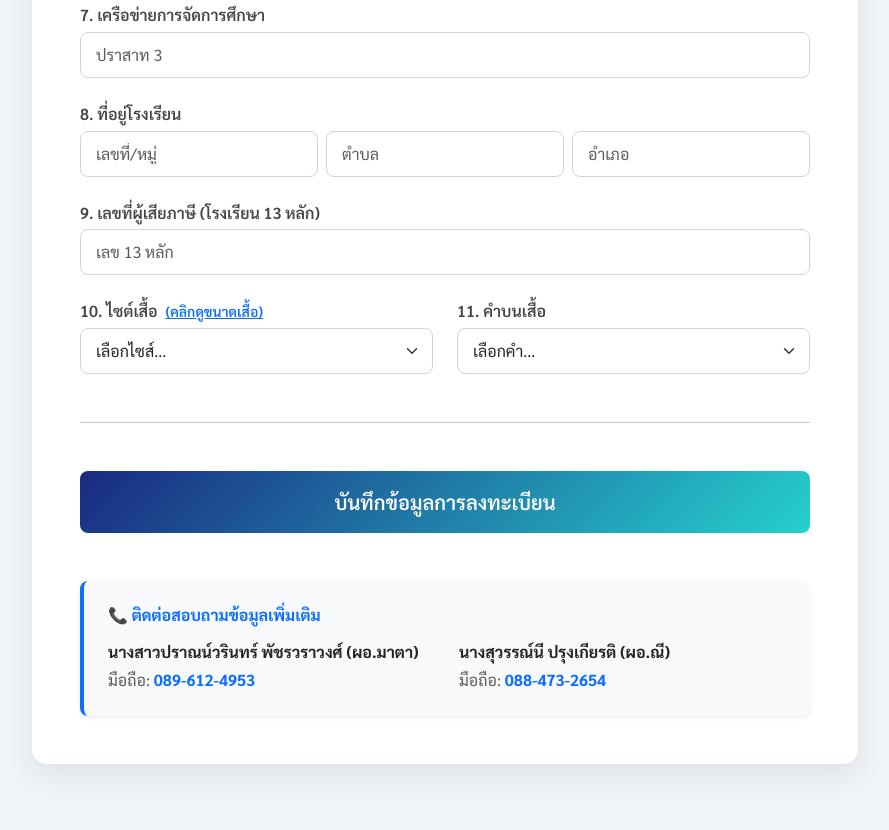
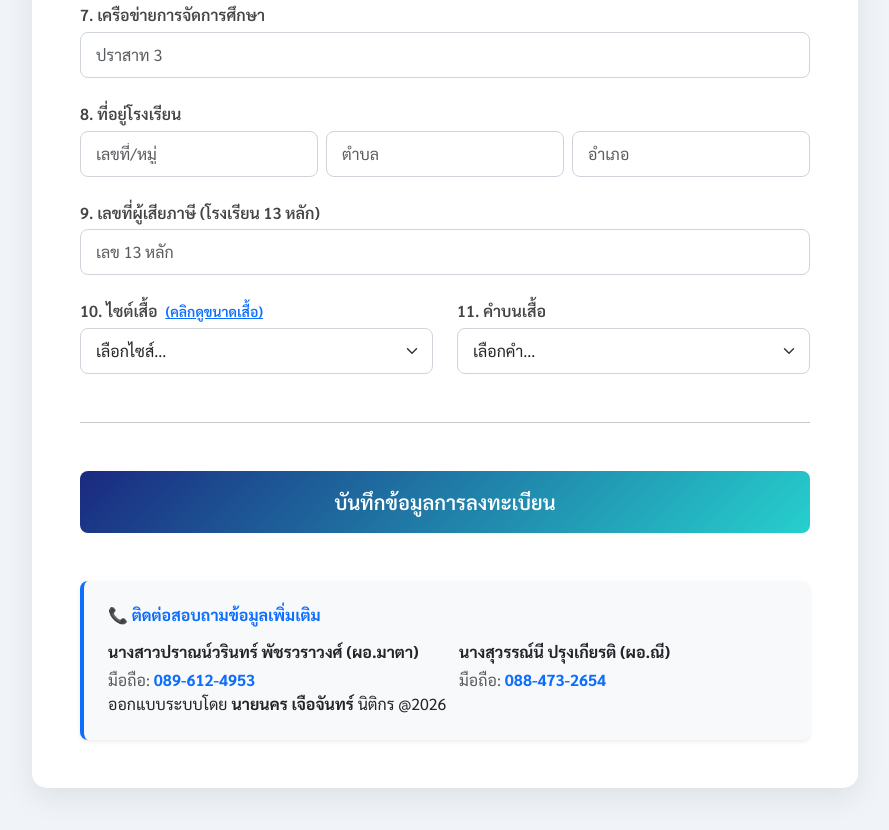
Before and after one commit to menakhon24/register-surin, a plain HTML site: page index.html in a window 1280 px wide. Shown: the part 582-1412 px from the top of the page, without its empty margins (195-1084 px from the left). Drawn offline with nearby package versions, Linux system fonts and the light colour scheme.

Commit message:
Update index.html

```diff
--- a/index.html
+++ b/index.html
@@ -178,12 +178,11 @@
               <p class="mb-1 fw-bold">นางสุวรรณ์นี ปรุงเกียรติ (ผอ.ณี)</p>
               <p class="mb-0 text-muted">มือถือ: <a href="tel:0884732654" class="text-decoration-none fw-bold text-primary">088-473-2654</a></p>
             </div>
+            <div class="footer-credit">
+            ออกแบบระบบโดย <span class="fw-bold text-dark">นายนคร เจือจันทร์</span> นิติกร @2026
+            </div>
           </div>
         </div>
-
-      </div>
-    </div>
-  </div>
 
   <div class="modal fade" id="sizeModal" tabindex="-1">
     <div class="modal-dialog modal-dialog-centered">
```
